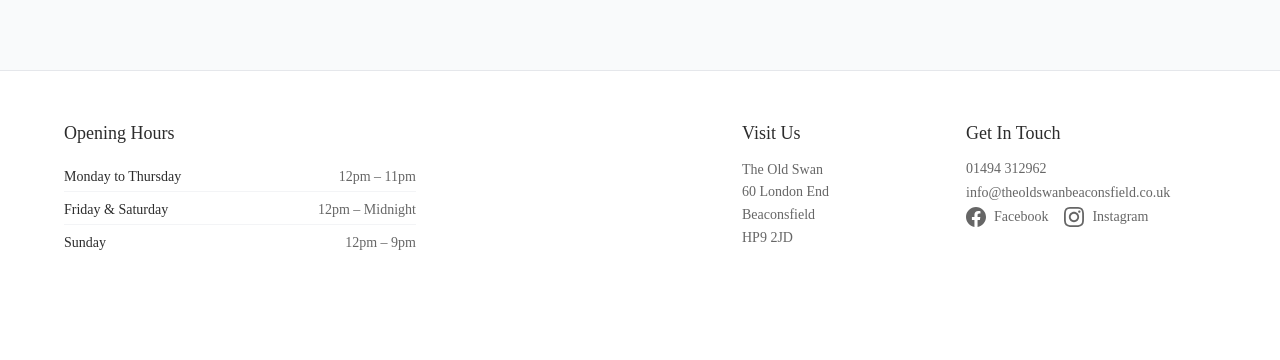
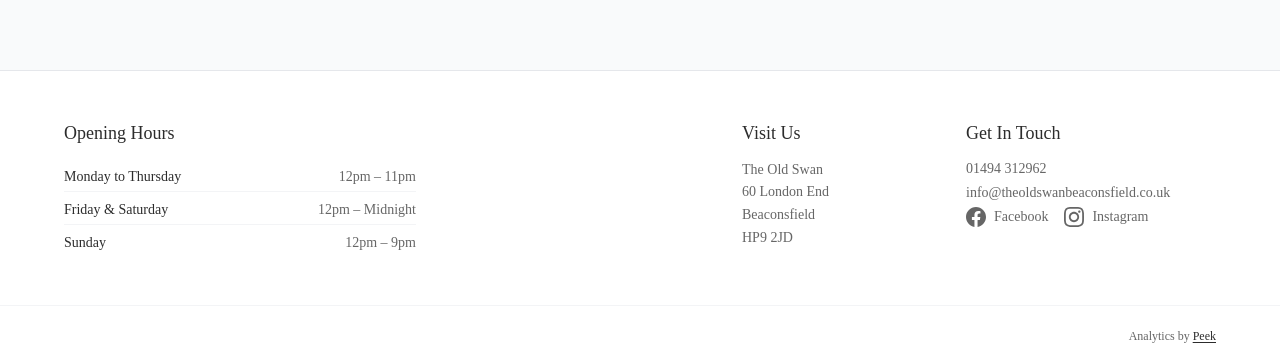
Before and after one commit to lukevonbergen/the_swan_beaconsfield, a React (Create React App) app: page /book in a window 1280 px wide. Shown: the part 2350-2710 px from the top of the page. Before the commit the page ends 2655 px from the top, so only its background shows below. Built offline with nearby package versions, Linux system fonts and the light colour scheme; a web font is replaced by a local one.

Commit message:
Add Analytics by Peek footnote to footer
Co-Authored-By: Claude Opus 4.7 (1M context) <noreply@anthropic.com>

```diff
--- a/src/components/Footer.jsx
+++ b/src/components/Footer.jsx
@@ -3,7 +3,7 @@ import React from 'react';
 const Footer = () => {
 
   return (
-    <footer className="bg-white border-t border-gray-200 font-serif">
+    <footer className="relative z-10 bg-white border-t border-gray-200 font-serif">
       <div className="flex flex-wrap py-12 px-10 md:px-16">
         {/* Opening Hours */}
         <div className="w-full md:w-[400px] pr-0 md:pr-12 mb-8 md:mb-0">
@@ -93,6 +93,17 @@ const Footer = () => {
           </div>
         </div>
       </div>
+      <div className="border-t border-gray-100 px-10 md:px-16 py-4 text-right">
+        <span className="text-xs text-brand-gray">Analytics by </span>
+        <a
+          href="https://trypeek.dev"
+          target="_blank"
+          rel="noopener noreferrer"
+          className="text-xs text-brand-dark underline underline-offset-2 hover:opacity-70 transition-opacity duration-300"
+        >
+          Peek
+        </a>
+      </div>
     </footer>
   );
 };
```
